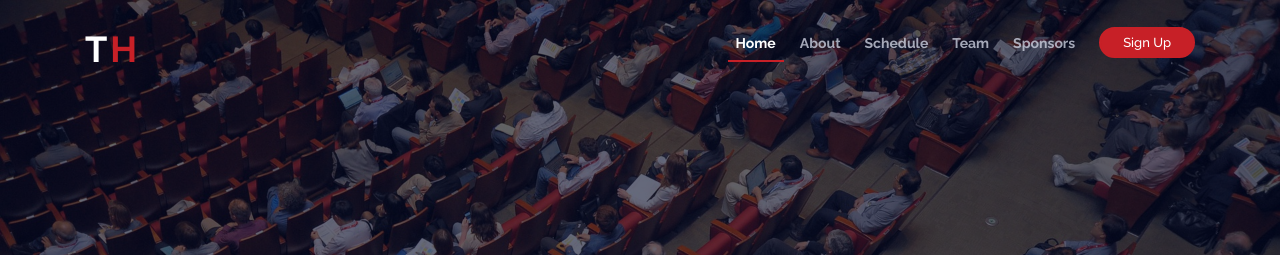
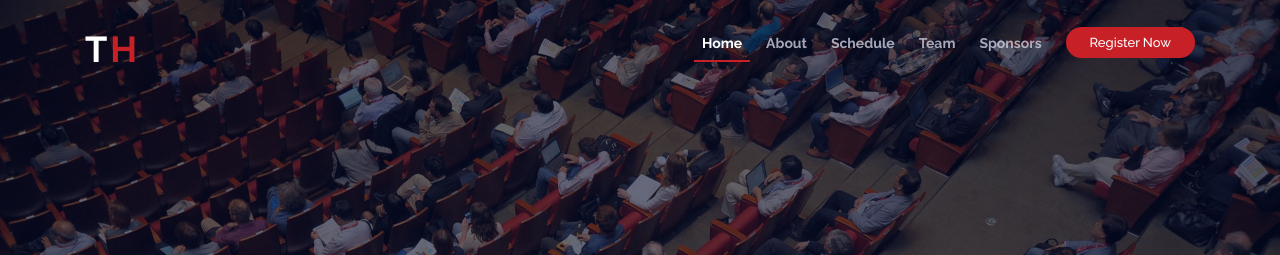
Before and after one commit to Toga-Hacks-I/Toga-Hacks-Website, a plain HTML site: page index.html in a window 1280 px wide. Shown: the top 255 px of the page. Drawn offline with nearby package versions, Linux system fonts and the light colour scheme.

Commit message:
Replace "Sign Up" with "Register Now"

```diff
--- a/index.html
+++ b/index.html
@@ -67,7 +67,7 @@
             <li><a href="#schedule">Schedule</a></li>
             <li><a href="#speakers">Team</a></li>
             <li><a href="#supporters">Sponsors</a></li>
-            <li class="buy-tickets"><a href="#buy-tickets">Sign Up</a></li>
+            <li class="buy-tickets"><a href="#buy-tickets">Register Now</a></li>
           </ul>
         </nav>
         <!-- #nav-menu-container -->
```
